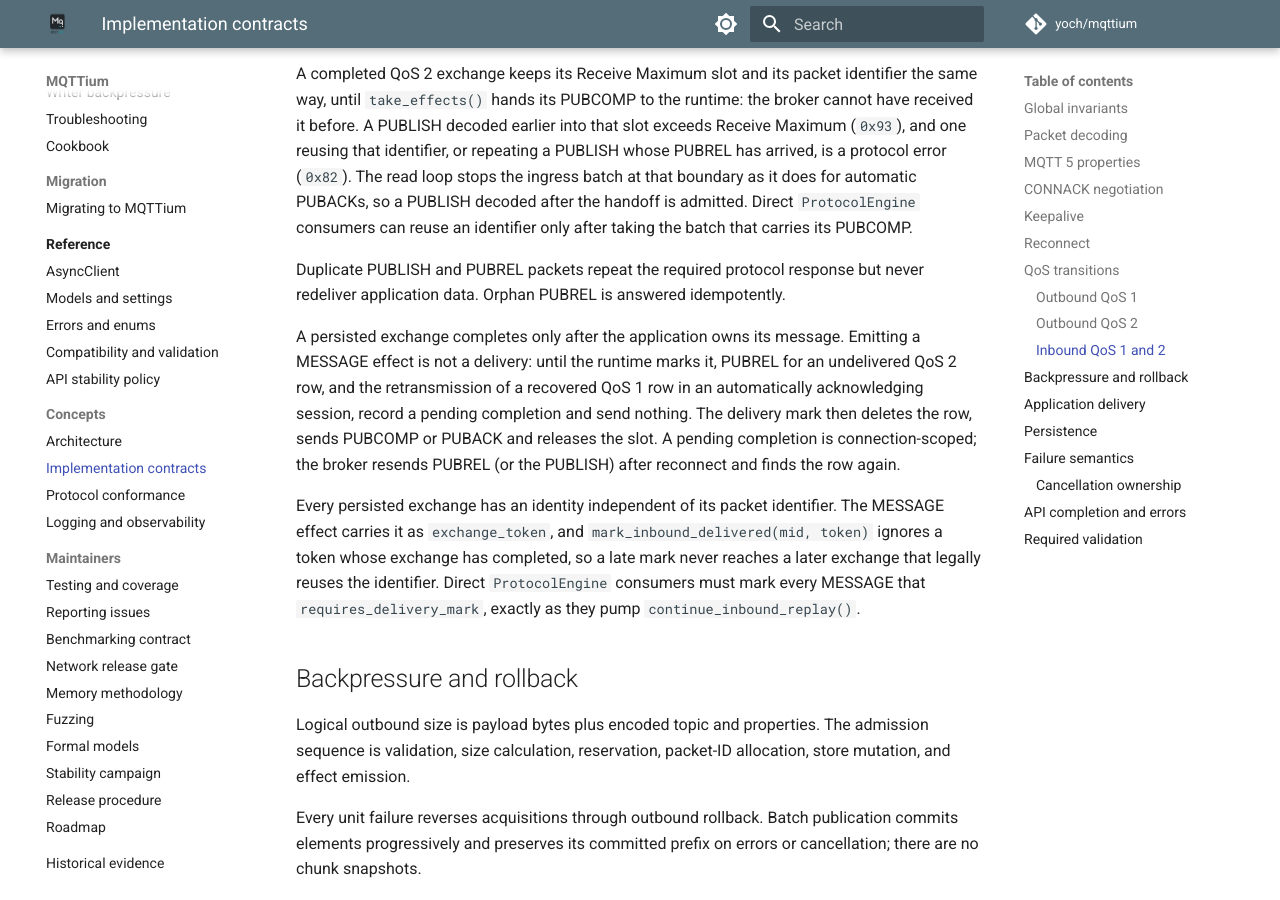
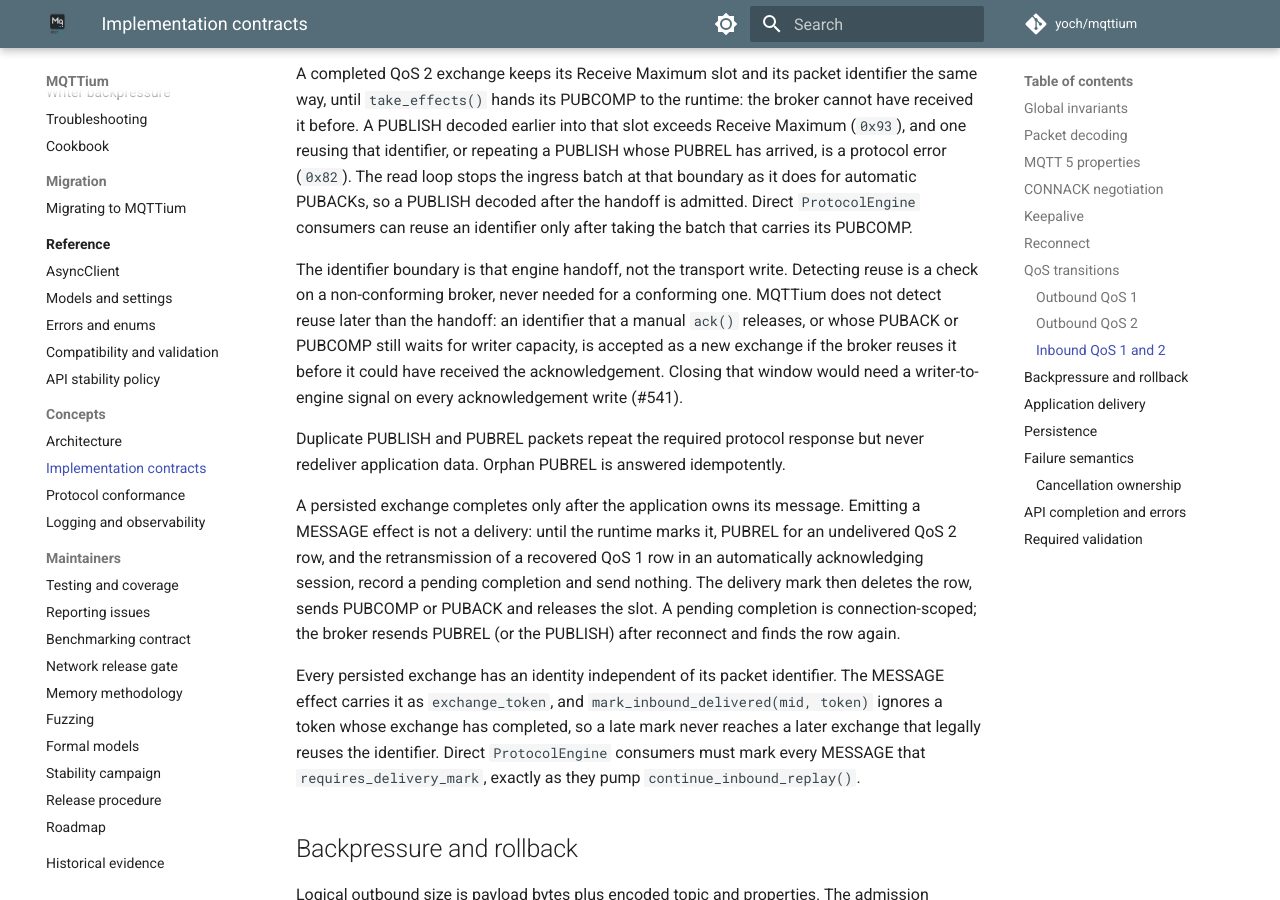
Before and after one commit to yoch/mqttium, an MkDocs documentation site: the page built from docs/implementation-guide.md, in a window 1280 px wide and 900 px high, scrolled down 4882 px. Built offline with MkDocs 1.6.1 and Material for MkDocs 9.7.7, drawn with Linux system fonts in a browser that asks for light colours; comment, search, counter and statistics services are not loaded.

Commit message:
Document the inbound identifier-reuse detection boundary (#541)
Automatic exchanges keep the packet identifier until the acknowledgement is
handed to the writer. Reuse by a non-conforming broker after that handoff, or
after a manual ack(), is not detected; closing that window would need a
writer-to-engine signal on every acknowledgement write.

Co-Authored-By: Claude Opus 5.5 <noreply@anthropic.com>
Claude-Session: https://claude.ai/code/session_01TTrAoBqSWAGV36ZGyz2FqY

```diff
--- a/docs/implementation-guide.md
+++ b/docs/implementation-guide.md
@@ -204,6 +204,14 @@ error (`0x82`). The read loop stops the ingress batch at that boundary as it
 does for automatic PUBACKs, so a PUBLISH decoded after the handoff is admitted.
 Direct `ProtocolEngine` consumers can reuse an identifier only after taking
 the batch that carries its PUBCOMP.
+
+The identifier boundary is that engine handoff, not the transport write.
+Detecting reuse is a check on a non-conforming broker, never needed for a
+conforming one. MQTTium does not detect reuse later than the handoff: an
+identifier that a manual `ack()` releases, or whose PUBACK or PUBCOMP still
+waits for writer capacity, is accepted as a new exchange if the broker reuses
+it before it could have received the acknowledgement. Closing that window
+would need a writer-to-engine signal on every acknowledgement write (#541).
 
 Duplicate PUBLISH and PUBREL packets repeat the required protocol response but
 never redeliver application data. Orphan PUBREL is answered idempotently.
```
Also changed, not shown: docs/conformance.md (+4 -0 lines).
